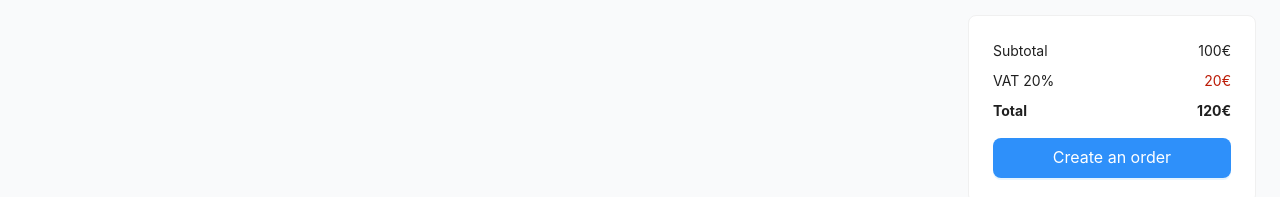
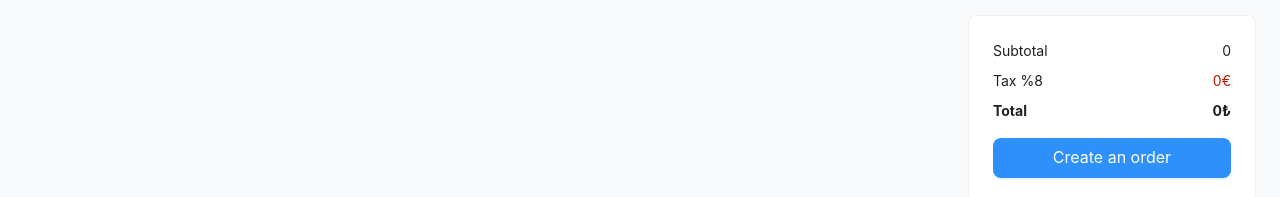
Before and after one commit to eflatuna/mern_pos_application, a React (Create React App) app in the folder client/: page /cart in a window 1280 px wide. Shown: the part 353-550 px from the top of the page. Built offline with nearby package versions, Linux system fonts and the light colour scheme.

Commit message:
`Update CartPage.jsx to display dynamic subtotal, tax, and total amounts based on cart data.`

```diff
--- a/client/src/pages/CartPage.jsx
+++ b/client/src/pages/CartPage.jsx
@@ -134,15 +134,35 @@ const CartPage = () => {
 					<Card className="w-72">
 						<div className="flex justify-between">
 							<span>Subtotal</span>
-							<span>100€</span>
+							<span>
+								{" "}
+								{cart.total > 0 ? cart.total.toFixed(2) : 0}
+							</span>
 						</div>
 						<div className="flex justify-between my-2">
-							<span>VAT 20%</span>
-							<span className="text-dark-red">20€</span>
+							<span>Tax %{cart.tax}</span>
+							<span className="text-dark-red">
+								{" "}
+								{(cart.total * cart.tax) / 100 > 0
+									? `+${(
+											(cart.total * cart.tax) /
+											100
+									  ).toFixed(2)}`
+									: 0}
+								€
+							</span>
 						</div>
 						<div className="flex justify-between">
 							<b>Total</b>
-							<b>120€</b>
+							<b>
+								{cart.total + (cart.total * cart.tax) / 100 > 0
+									? (
+											cart.total +
+											(cart.total * cart.tax) / 100
+									  ).toFixed(2)
+									: 0}
+								₺
+							</b>
 						</div>
 						<Button
 							className="mt-4 w-full !bg-light-blue"
```
